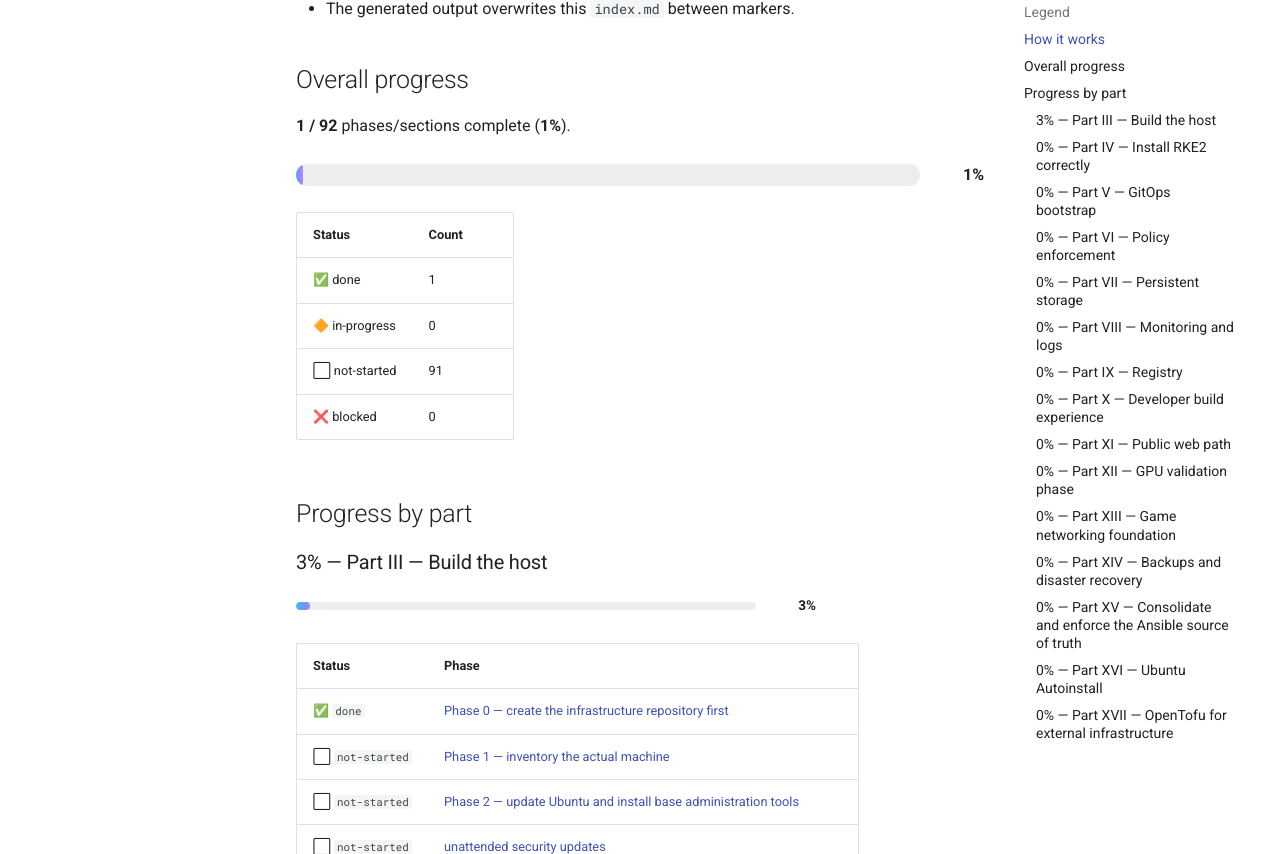
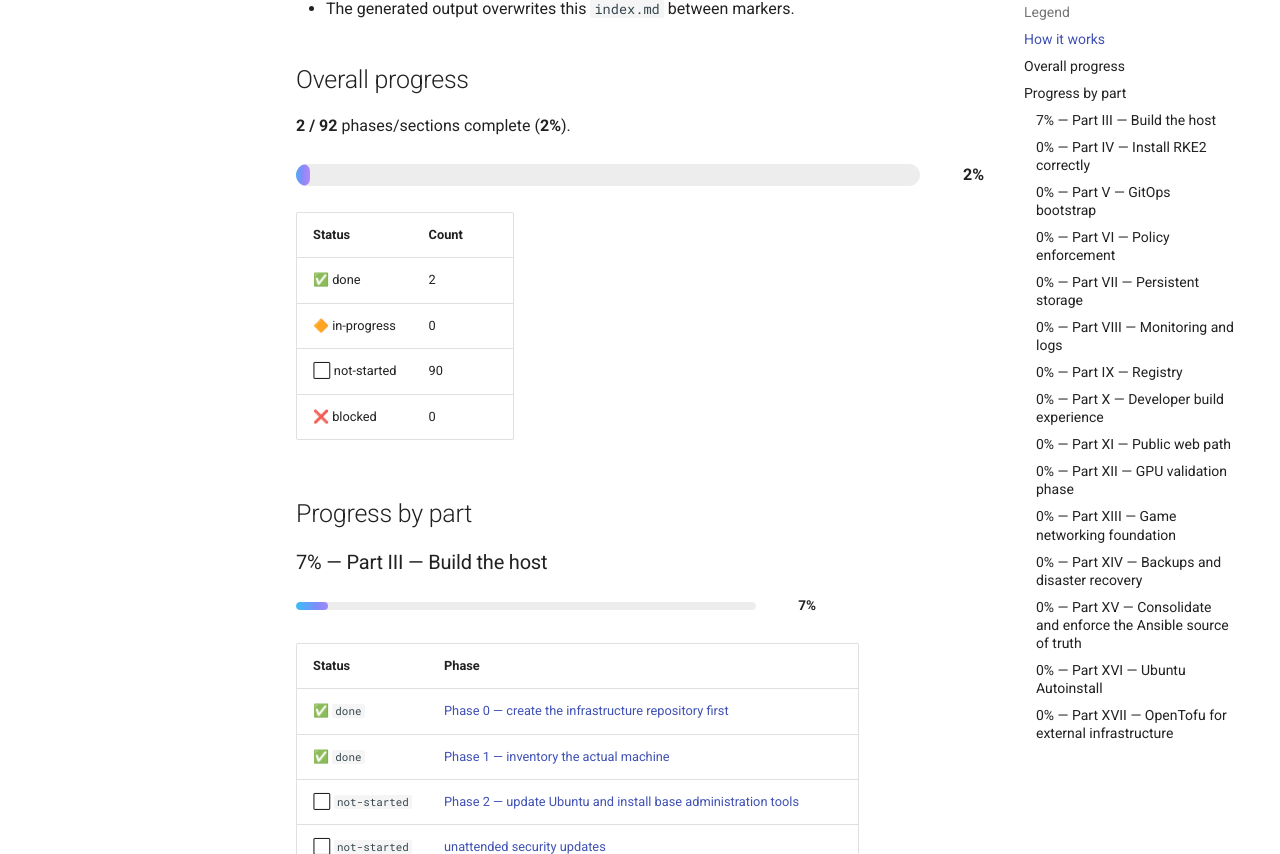
Before and after one commit to 42WASD/ubuntu-server-iac, an MkDocs documentation site: the page built from docs/implementation/index.md, in a window 1280 px wide and 1400 px high, scrolled down 691 px. Shown: the part 144-998 px from the top of the window. Built offline with MkDocs 1.6.1 and Material for MkDocs 9.7.7, drawn with Linux system fonts in a browser that asks for light colours; comment, search, counter and statistics services are not loaded.

Commit message:
Phase 1: inventory alpha — capture sanitized hardware/storage/network facts in host_vars

```diff
--- a/docs/implementation/index.md
+++ b/docs/implementation/index.md
@@ -25,25 +25,25 @@ reference is assigned a status; a generator script renders this page from
 
 ## Overall progress
 
-**1 / 92** phases/sections complete (**1%**).
+**2 / 92** phases/sections complete (**2%**).
 
-<div class="progress-row" style="max-width:720px;padding:8px 0;"><div class="progress-track"><div class="progress-fill progress-fill--shimmer" style="--w:1.1%"></div></div><div class="progress-pct">1%</div></div>
+<div class="progress-row" style="max-width:720px;padding:8px 0;"><div class="progress-track"><div class="progress-fill progress-fill--shimmer" style="--w:2.2%"></div></div><div class="progress-pct">2%</div></div>
 
 | Status | Count |
 |--------|-------|
-| ✅ done | 1 |
+| ✅ done | 2 |
 | 🔶 in-progress | 0 |
-| ⬜ not-started | 91 |
+| ⬜ not-started | 90 |
 | ❌ blocked | 0 |
 
 ## Progress by part
 
-### 3% — Part III — Build the host
+### 7% — Part III — Build the host
 
-<div class="tip" style="display:flex;align-items:center;gap:8px;max-width:520px;padding:2px 0 10px;"><div class="progress-track"><div class="progress-fill" style="--w:3.0%"></div></div><div class="progress-pct" style="font-size:.85em;">3%</div><div class="tip-box"><strong>Done (1)</strong>
+<div class="tip" style="display:flex;align-items:center;gap:8px;max-width:520px;padding:2px 0 10px;"><div class="progress-track"><div class="progress-fill" style="--w:7.0%"></div></div><div class="progress-pct" style="font-size:.85em;">7%</div><div class="tip-box"><strong>Done (2)</strong>
 • Phase 0 — create the infrastructure repository first
-<hr style="opacity:.3;margin:6px 0;"><strong>Pending (28)</strong>
 • Phase 1 — inventory the actual machine
+<hr style="opacity:.3;margin:6px 0;"><strong>Pending (27)</strong>
 • Phase 2 — update Ubuntu and install base administration tools
 • unattended security updates
 • Phase 3 — hostname, DNS, and local identity
@@ -75,7 +75,7 @@ reference is assigned a status; a generator script renders this page from
 | Status | Phase |
 |--------|-------|
 | ✅ `done` | [Phase 0 — create the infrastructure repository first](../reference-design/build/03-build-the-host/00-9-phase-0-create-the-infrastructure-repository-first/index.md) |
-| ⬜ `not-started` | [Phase 1 — inventory the actual machine](../reference-design/build/03-build-the-host/01-10-phase-1-inventory-the-actual-machine/index.md) |
+| ✅ `done` | [Phase 1 — inventory the actual machine](../reference-design/build/03-build-the-host/01-10-phase-1-inventory-the-actual-machine/index.md) |
 | ⬜ `not-started` | [Phase 2 — update Ubuntu and install base administration tools](../reference-design/build/03-build-the-host/02-11-phase-2-update-ubuntu-and-install-base-administration-tools/index.md) |
 | ⬜ `not-started` | [unattended security updates](../reference-design/build/03-build-the-host/03-11-1-unattended-security-updates/index.md) |
 | ⬜ `not-started` | [Phase 3 — hostname, DNS, and local identity](../reference-design/build/03-build-the-host/04-12-phase-3-hostname-dns-and-local-identity/index.md) |
--- a/docs/implementation/progress.yaml
+++ b/docs/implementation/progress.yaml
@@ -8,3 +8,4 @@
 
 # --- Part III — Build the host ---
 "03-build-the-host/00-9-phase-0-create-the-infrastructure-repository-first": "done"
+"03-build-the-host/01-10-phase-1-inventory-the-actual-machine": "done"
```
Also changed, not shown: 1 other file.
